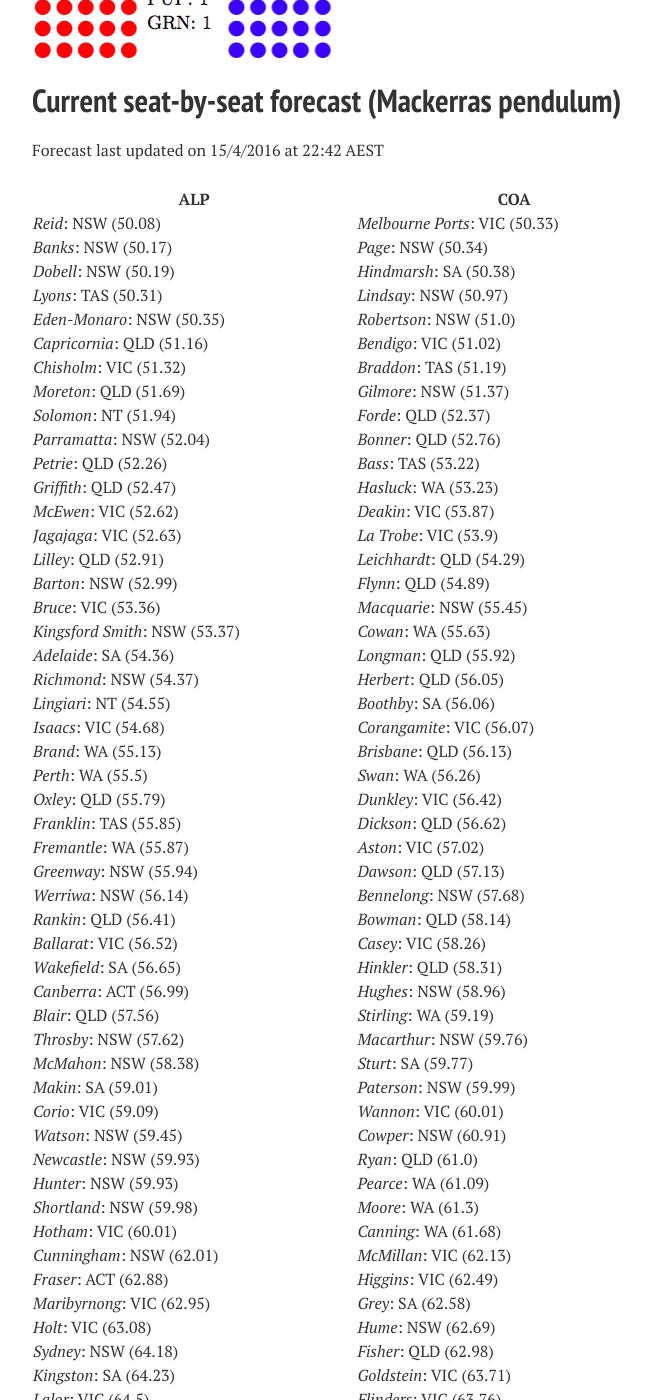
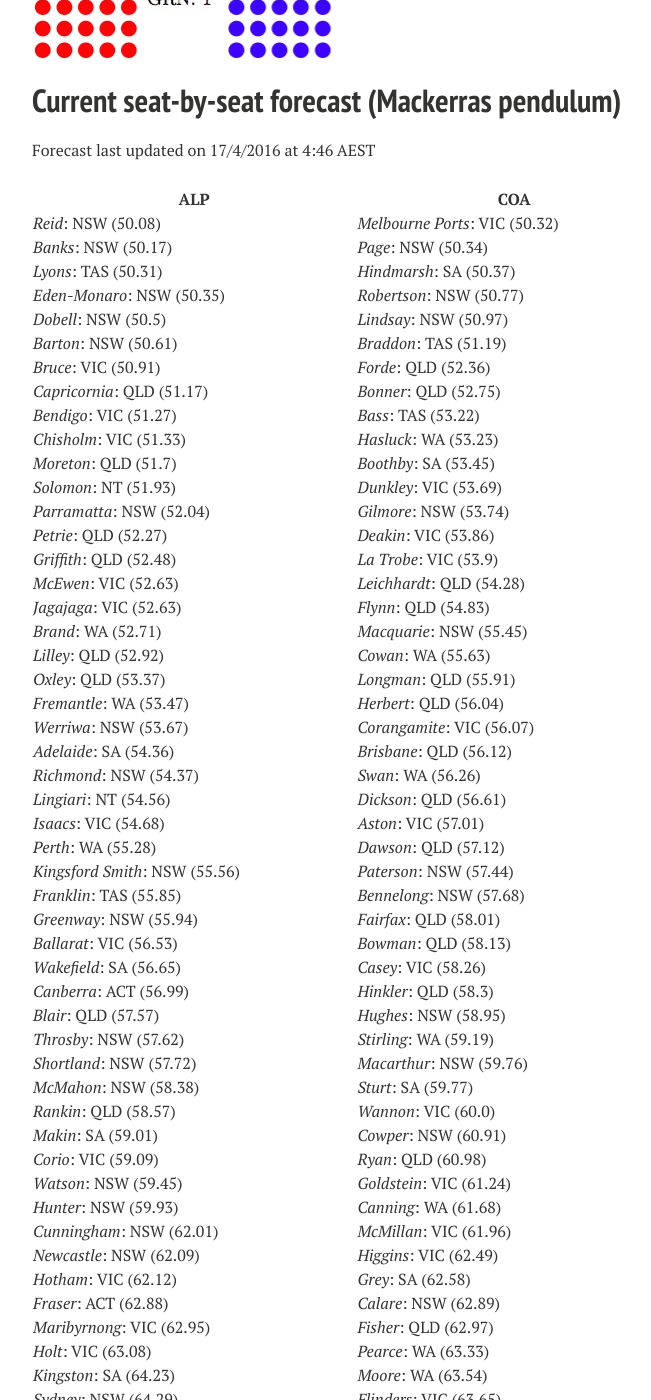
Before and after one commit to clintonboys/emma-chisit-site, a Jekyll site: the page built from current-forecast/index.md, in a window 1280 px wide and 1400 px high, scrolled down 406 px. Shown: the whole window, without its empty margins (288-939 px from the left). Built offline with Jekyll 4.4.1, drawn with Linux system fonts in a browser that asks for light colours; nearby versions of some CDN libraries; some of the changed text lies outside the part shown.

Commit message:
New forecast without PUP

```diff
--- a/current-forecast/index.md
+++ b/current-forecast/index.md
@@ -8,91 +8,90 @@
 # Current seat-by-seat forecast (Mackerras pendulum)
 
 
-Forecast last updated on 15/4/2016 at 22:42 AEST
+Forecast last updated on 17/4/2016 at 4:46 AEST
 
 | ALP                          | COA                          |
 |------------------------------|------------------------------|
-|*Reid*: NSW (50.08)           |*Melbourne Ports*: VIC (50.33)|
+|*Reid*: NSW (50.08)           |*Melbourne Ports*: VIC (50.32)|
 |*Banks*: NSW (50.17)          |*Page*: NSW (50.34)           |
-|*Dobell*: NSW (50.19)         |*Hindmarsh*: SA (50.38)       |
-|*Lyons*: TAS (50.31)          |*Lindsay*: NSW (50.97)        |
-|*Eden-Monaro*: NSW (50.35)    |*Robertson*: NSW (51.0)       |
-|*Capricornia*: QLD (51.16)    |*Bendigo*: VIC (51.02)        |
-|*Chisholm*: VIC (51.32)       |*Braddon*: TAS (51.19)        |
-|*Moreton*: QLD (51.69)        |*Gilmore*: NSW (51.37)        |
-|*Solomon*: NT (51.94)         |*Forde*: QLD (52.37)          |
-|*Parramatta*: NSW (52.04)     |*Bonner*: QLD (52.76)         |
-|*Petrie*: QLD (52.26)         |*Bass*: TAS (53.22)           |
-|*Griffith*: QLD (52.47)       |*Hasluck*: WA (53.23)         |
-|*McEwen*: VIC (52.62)         |*Deakin*: VIC (53.87)         |
-|*Jagajaga*: VIC (52.63)       |*La Trobe*: VIC (53.9)        |
-|*Lilley*: QLD (52.91)         |*Leichhardt*: QLD (54.29)     |
-|*Barton*: NSW (52.99)         |*Flynn*: QLD (54.89)          |
-|*Bruce*: VIC (53.36)          |*Macquarie*: NSW (55.45)      |
-|*Kingsford Smith*: NSW (53.37)|*Cowan*: WA (55.63)           |
-|*Adelaide*: SA (54.36)        |*Longman*: QLD (55.92)        |
-|*Richmond*: NSW (54.37)       |*Herbert*: QLD (56.05)        |
-|*Lingiari*: NT (54.55)        |*Boothby*: SA (56.06)         |
-|*Isaacs*: VIC (54.68)         |*Corangamite*: VIC (56.07)    |
-|*Brand*: WA (55.13)           |*Brisbane*: QLD (56.13)       |
-|*Perth*: WA (55.5)            |*Swan*: WA (56.26)            |
-|*Oxley*: QLD (55.79)          |*Dunkley*: VIC (56.42)        |
-|*Franklin*: TAS (55.85)       |*Dickson*: QLD (56.62)        |
-|*Fremantle*: WA (55.87)       |*Aston*: VIC (57.02)          |
-|*Greenway*: NSW (55.94)       |*Dawson*: QLD (57.13)         |
-|*Werriwa*: NSW (56.14)        |*Bennelong*: NSW (57.68)      |
-|*Rankin*: QLD (56.41)         |*Bowman*: QLD (58.14)         |
-|*Ballarat*: VIC (56.52)       |*Casey*: VIC (58.26)          |
-|*Wakefield*: SA (56.65)       |*Hinkler*: QLD (58.31)        |
-|*Canberra*: ACT (56.99)       |*Hughes*: NSW (58.96)         |
-|*Blair*: QLD (57.56)          |*Stirling*: WA (59.19)        |
-|*Throsby*: NSW (57.62)        |*Macarthur*: NSW (59.76)      |
+|*Lyons*: TAS (50.31)          |*Hindmarsh*: SA (50.37)       |
+|*Eden-Monaro*: NSW (50.35)    |*Robertson*: NSW (50.77)      |
+|*Dobell*: NSW (50.5)          |*Lindsay*: NSW (50.97)        |
+|*Barton*: NSW (50.61)         |*Braddon*: TAS (51.19)        |
+|*Bruce*: VIC (50.91)          |*Forde*: QLD (52.36)          |
+|*Capricornia*: QLD (51.17)    |*Bonner*: QLD (52.75)         |
+|*Bendigo*: VIC (51.27)        |*Bass*: TAS (53.22)           |
+|*Chisholm*: VIC (51.33)       |*Hasluck*: WA (53.23)         |
+|*Moreton*: QLD (51.7)         |*Boothby*: SA (53.45)         |
+|*Solomon*: NT (51.93)         |*Dunkley*: VIC (53.69)        |
+|*Parramatta*: NSW (52.04)     |*Gilmore*: NSW (53.74)        |
+|*Petrie*: QLD (52.27)         |*Deakin*: VIC (53.86)         |
+|*Griffith*: QLD (52.48)       |*La Trobe*: VIC (53.9)        |
+|*McEwen*: VIC (52.63)         |*Leichhardt*: QLD (54.28)     |
+|*Jagajaga*: VIC (52.63)       |*Flynn*: QLD (54.83)          |
+|*Brand*: WA (52.71)           |*Macquarie*: NSW (55.45)      |
+|*Lilley*: QLD (52.92)         |*Cowan*: WA (55.63)           |
+|*Oxley*: QLD (53.37)          |*Longman*: QLD (55.91)        |
+|*Fremantle*: WA (53.47)       |*Herbert*: QLD (56.04)        |
+|*Werriwa*: NSW (53.67)        |*Corangamite*: VIC (56.07)    |
+|*Adelaide*: SA (54.36)        |*Brisbane*: QLD (56.12)       |
+|*Richmond*: NSW (54.37)       |*Swan*: WA (56.26)            |
+|*Lingiari*: NT (54.56)        |*Dickson*: QLD (56.61)        |
+|*Isaacs*: VIC (54.68)         |*Aston*: VIC (57.01)          |
+|*Perth*: WA (55.28)           |*Dawson*: QLD (57.12)         |
+|*Kingsford Smith*: NSW (55.56)|*Paterson*: NSW (57.44)       |
+|*Franklin*: TAS (55.85)       |*Bennelong*: NSW (57.68)      |
+|*Greenway*: NSW (55.94)       |*Fairfax*: QLD (58.01)        |
+|*Ballarat*: VIC (56.53)       |*Bowman*: QLD (58.13)         |
+|*Wakefield*: SA (56.65)       |*Casey*: VIC (58.26)          |
+|*Canberra*: ACT (56.99)       |*Hinkler*: QLD (58.3)         |
+|*Blair*: QLD (57.57)          |*Hughes*: NSW (58.95)         |
+|*Throsby*: NSW (57.62)        |*Stirling*: WA (59.19)        |
+|*Shortland*: NSW (57.72)      |*Macarthur*: NSW (59.76)      |
 |*McMahon*: NSW (58.38)        |*Sturt*: SA (59.77)           |
-|*Makin*: SA (59.01)           |*Paterson*: NSW (59.99)       |
-|*Corio*: VIC (59.09)          |*Wannon*: VIC (60.01)         |
-|*Watson*: NSW (59.45)         |*Cowper*: NSW (60.91)         |
-|*Newcastle*: NSW (59.93)      |*Ryan*: QLD (61.0)            |
-|*Hunter*: NSW (59.93)         |*Pearce*: WA (61.09)          |
-|*Shortland*: NSW (59.98)      |*Moore*: WA (61.3)            |
-|*Hotham*: VIC (60.01)         |*Canning*: WA (61.68)         |
-|*Cunningham*: NSW (62.01)     |*McMillan*: VIC (62.13)       |
-|*Fraser*: ACT (62.88)         |*Higgins*: VIC (62.49)        |
-|*Maribyrnong*: VIC (62.95)    |*Grey*: SA (62.58)            |
-|*Holt*: VIC (63.08)           |*Hume*: NSW (62.69)           |
-|*Sydney*: NSW (64.18)         |*Fisher*: QLD (62.98)         |
-|*Kingston*: SA (64.23)        |*Goldstein*: VIC (63.71)      |
-|*Lalor*: VIC (64.5)           |*Flinders*: VIC (63.76)       |
+|*Rankin*: QLD (58.57)         |*Wannon*: VIC (60.0)          |
+|*Makin*: SA (59.01)           |*Cowper*: NSW (60.91)         |
+|*Corio*: VIC (59.09)          |*Ryan*: QLD (60.98)           |
+|*Watson*: NSW (59.45)         |*Goldstein*: VIC (61.24)      |
+|*Hunter*: NSW (59.93)         |*Canning*: WA (61.68)         |
+|*Cunningham*: NSW (62.01)     |*McMillan*: VIC (61.96)       |
+|*Newcastle*: NSW (62.09)      |*Higgins*: VIC (62.49)        |
+|*Hotham*: VIC (62.12)         |*Grey*: SA (62.58)            |
+|*Fraser*: ACT (62.88)         |*Calare*: NSW (62.89)         |
+|*Maribyrnong*: VIC (62.95)    |*Fisher*: QLD (62.97)         |
+|*Holt*: VIC (63.08)           |*Pearce*: WA (63.33)          |
+|*Kingston*: SA (64.23)        |*Moore*: WA (63.54)           |
+|*Sydney*: NSW (64.29)         |*Flinders*: VIC (63.65)       |
 |*Chifley*: NSW (64.88)        |*Mayo*: SA (63.85)            |
-|*Charlton*: NSW (65.82)       |*McPherson*: QLD (63.86)      |
-|*Blaxland*: NSW (65.92)       |*Forrest*: WA (64.08)         |
-|*Scullin*: VIC (66.98)        |*Tangney*: WA (64.29)         |
-|*Calwell*: VIC (67.03)        |*Wright*: QLD (64.32)         |
-|*Batman*: VIC (67.15)         |*Kooyong*: VIC (64.63)        |
-|*Gellibrand*: VIC (67.93)     |*Menzies*: VIC (64.8)         |
-|*Port Adelaide*: SA (69.75)   |*Wide Bay*: QLD (65.12)       |
-|*Gorton*: VIC (70.04)         |*Calare*: NSW (65.32)         |
-|*Grayndler*: NSW (70.39)      |*Gippsland*: VIC (65.76)      |
-|*Fowler*: NSW (72.0)          |*Lyne*: NSW (65.9)            |
-|*Wills*: VIC (72.03)          |*Cook*: NSW (66.47)           |
-|                              |*Fadden*: QLD (66.5)          |
-|                              |*Farrer*: NSW (66.72)         |
-|                              |*Groom*: QLD (67.52)          |
-|                              |*Moncrieff*: QLD (68.17)      |
+|*Blaxland*: NSW (65.92)       |*McPherson*: QLD (63.85)      |
+|*Lalor*: VIC (66.51)          |*Forrest*: WA (64.08)         |
+|*Calwell*: VIC (67.03)        |*Tangney*: WA (64.29)         |
+|*Charlton*: NSW (67.78)       |*Wright*: QLD (64.31)         |
+|*Batman*: VIC (68.77)         |*Kooyong*: VIC (64.35)        |
+|*Scullin*: VIC (68.92)        |*Menzies*: VIC (64.8)         |
+|*Port Adelaide*: SA (69.76)   |*Hume*: NSW (64.89)           |
+|*Gellibrand*: VIC (69.76)     |*Wide Bay*: QLD (65.11)       |
+|*Gorton*: VIC (70.04)         |*Gippsland*: VIC (65.76)      |
+|*Wills*: VIC (70.36)          |*Cook*: NSW (66.47)           |
+|*Grayndler*: NSW (70.39)      |*Fadden*: QLD (66.49)         |
+|*Fowler*: NSW (72.0)          |*Farrer*: NSW (66.71)         |
+|                              |*Groom*: QLD (67.51)          |
+|                              |*Lyne*: NSW (68.01)           |
+|                              |*Moncrieff*: QLD (68.16)      |
+|                              |*Berowra*: NSW (68.33)        |
 |                              |*North Sydney*: NSW (68.68)   |
+|                              |*Murray*: VIC (68.81)         |
 |                              |*Warringah*: NSW (69.43)      |
-|                              |*Barker*: SA (69.82)          |
-|                              |*Riverina*: NSW (70.19)       |
+|                              |*Riverina*: NSW (70.18)       |
 |                              |*Wentworth*: NSW (70.28)      |
-|                              |*Berowra*: NSW (70.57)        |
 |                              |*Curtin*: WA (70.67)          |
-|                              |*Durack*: WA (70.68)          |
 |                              |*Parkes*: NSW (70.96)         |
-|                              |*Murray*: VIC (71.03)         |
 |                              |*Mackellar*: NSW (71.22)      |
 |                              |*Mitchell*: NSW (71.71)       |
+|                              |*Barker*: SA (71.78)          |
+|                              |*New England*: NSW (72.55)    |
+|                              |*Durack*: WA (72.61)          |
 |                              |*Bradfield*: NSW (73.35)      |
 |                              |*Maranoa*: QLD (73.49)        |
-|                              |*O'Connor*: WA (74.6)         |
-|                              |*Indi*: VIC (75.25)           |
-|                              |*Mallee*: VIC (75.79)         |
-|                              |*New England*: NSW (76.72)    |
+|                              |*O'Connor*: WA (76.37)        |
+|                              |*Mallee*: VIC (77.49)         |
```
Also changed, not shown: current-forecast/imager.jpg, 2 other files.
